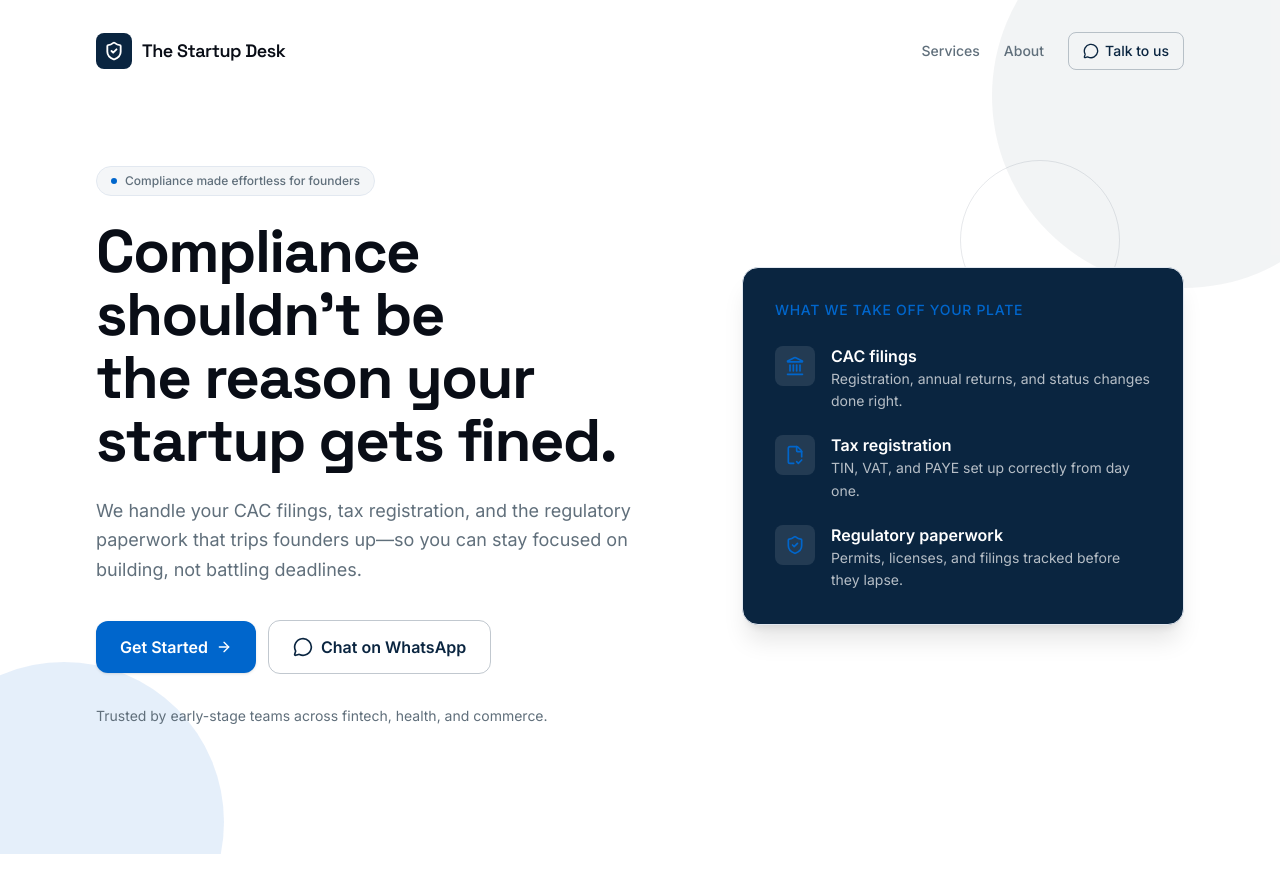
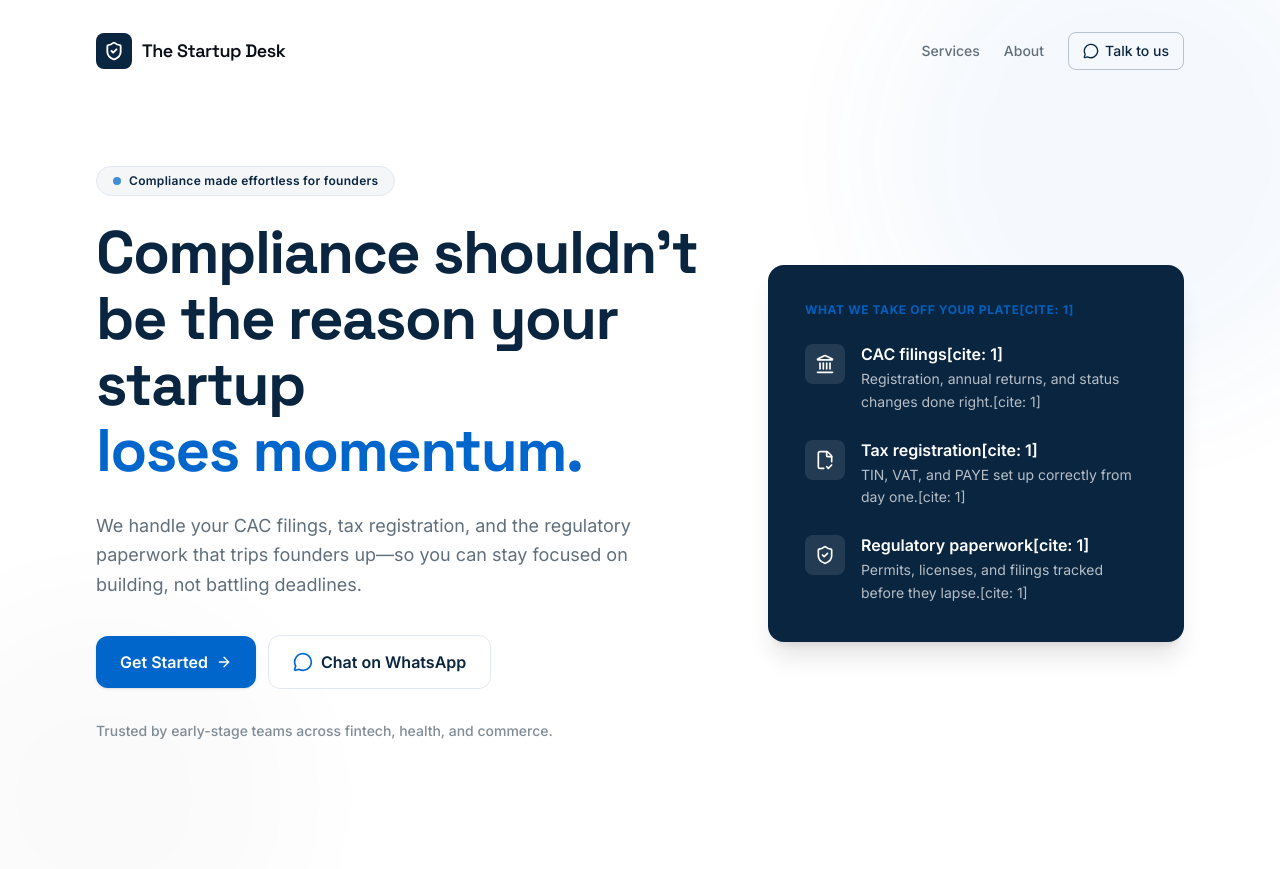
Before and after one commit to Tosin2513/The-Start-up-Desk-, a Next.js app: page / in a window 1280 px wide. Built offline with nearby package versions, Linux system fonts and the light colour scheme.

Commit message:
Refactor Hero component for improved design and layout
Updated the Hero component with a new background and enhanced layout. Improved text styles and added dynamic word sliding effect for the headline.

```diff
--- a/components/hero.tsx
+++ b/components/hero.tsx
@@ -5,38 +5,45 @@ import { whatsappLink } from "@/lib/site"
 
 export function Hero() {
   return (
-    <section className="relative overflow-hidden">
-      {/* subtle geometric backdrop */}
-      <div aria-hidden="true" className="pointer-events-none absolute inset-0">
-        <div className="absolute -right-24 -top-24 h-96 w-96 rounded-full bg-primary/5" />
-        <div className="absolute right-40 top-40 h-40 w-40 rounded-full border border-primary/10" />
-        <div className="absolute -bottom-32 -left-24 h-80 w-80 rounded-full bg-accent/10" />
+    <section className="relative overflow-hidden bg-background">
+      {/* Premium subtle light gradient background accent instead of static AI circles */}
+      <div aria-hidden="true" className="pointer-events-none absolute inset-0 opacity-40">
+        <div className="absolute -right-24 -top-24 h-[500px] w-[500px] rounded-full bg-accent/10 blur-3xl" />
+        <div className="absolute -bottom-32 -left-24 h-[400px] w-[400px] rounded-full bg-primary/5 blur-3xl" />
       </div>
 
       <div className="relative mx-auto flex max-w-6xl flex-col px-6 py-8 lg:px-8">
-        {/* top bar */}
+        {/* Top bar navigation */}
         <SiteHeader />
 
-        {/* hero body */}
-        <div className="grid items-center gap-12 py-16 md:py-24 lg:grid-cols-[1.15fr_0.85fr]">
+        {/* Hero layout structure */}
+        <div className="grid items-center gap-12 py-16 md:py-24 lg:grid-cols-[1.2fr_0.8fr]">
           <div className="max-w-2xl">
             <span
-              className="animate-fade-in-up inline-flex items-center gap-2 rounded-full border border-border bg-muted px-3.5 py-1.5 text-xs font-medium text-muted-foreground"
+              className="animate-fade-in-up inline-flex items-center gap-2 rounded-full border border-border bg-muted px-4 py-1.5 text-xs font-semibold tracking-wide text-primary"
               style={{ animationDelay: "80ms" }}
             >
-              <span className="h-1.5 w-1.5 rounded-full bg-accent" />
+              <span className="h-2 w-2 rounded-full bg-accent animate-pulse" />
               Compliance made effortless for founders
             </span>
 
+            {/* Dynamic, non-static moving word headline */}
             <h1
-              className="animate-fade-in-up mt-6 font-display text-4xl font-bold leading-[1.05] tracking-tight text-balance text-foreground sm:text-5xl lg:text-6xl"
+              className="animate-fade-in-up mt-6 font-display text-4xl font-bold leading-[1.1] tracking-tight text-primary sm:text-5xl lg:text-6xl"
               style={{ animationDelay: "160ms" }}
             >
-              Compliance shouldn&apos;t be the reason your startup gets fined.
+              Compliance shouldn&apos;t be the reason your startup{" "}
+              <span className="animate-word-slide text-accent">
+                <span className="word-slider flex flex-col text-left">
+                  <span>gets fined.</span>
+                  <span>stalls growth.</span>
+                  <span>loses momentum.</span>
+                </span>
+              </span>
             </h1>
 
             <p
-              className="animate-fade-in-up mt-6 max-w-xl text-lg leading-relaxed text-pretty text-muted-foreground"
+              className="animate-fade-in-up mt-6 max-w-xl text-lg leading-relaxed text-muted-foreground"
               style={{ animationDelay: "240ms" }}
             >
               We handle your CAC filings, tax registration, and the regulatory paperwork that
@@ -49,71 +56,71 @@ export function Hero() {
             >
               <Link
                 href="/services"
-                className="group inline-flex items-center justify-center gap-2 rounded-xl bg-accent px-6 py-3.5 text-base font-semibold text-accent-foreground shadow-sm transition-all hover:brightness-105 hover:shadow-md focus-visible:outline-none focus-visible:ring-2 focus-visible:ring-accent focus-visible:ring-offset-2 focus-visible:ring-offset-background"
+                className="group inline-flex items-center justify-center gap-2 rounded-xl bg-accent px-6 py-3.5 text-base font-semibold text-accent-foreground shadow-sm transition-all hover:bg-accent/90 hover:shadow-md focus-visible:outline-none focus-visible:ring-2 focus-visible:ring-accent focus-visible:ring-offset-2"
               >
                 Get Started
                 <ArrowRight className="h-4 w-4 transition-transform group-hover:translate-x-0.5" />
               </Link>
               <a
                 href={whatsappLink(
-                  "Hi The Startup Desk, I'd like to talk about keeping my startup compliant.",
+                  "Hi The Startup Desk, I&apos;d like to talk about keeping my startup compliant.",
                 )}
                 target="_blank"
                 rel="noopener noreferrer"
-                className="inline-flex items-center justify-center gap-2 rounded-xl border border-primary/25 bg-transparent px-6 py-3.5 text-base font-semibold text-primary transition-colors hover:bg-primary/5 focus-visible:outline-none focus-visible:ring-2 focus-visible:ring-primary focus-visible:ring-offset-2 focus-visible:ring-offset-background"
+                className="group inline-flex items-center justify-center gap-2 rounded-xl border border-border bg-card px-6 py-3.5 text-base font-semibold text-primary transition-all hover:bg-muted focus-visible:outline-none focus-visible:ring-2 focus-visible:ring-primary focus-visible:ring-offset-2"
               >
-                <MessageCircle className="h-5 w-5" />
+                <MessageCircle className="h-5 w-5 text-accent transition-transform group-hover:scale-105" />
                 Chat on WhatsApp
               </a>
             </div>
 
             <p
-              className="animate-fade-in-up mt-8 text-sm text-muted-foreground"
+              className="animate-fade-in-up mt-8 text-sm font-medium text-muted-foreground/80"
               style={{ animationDelay: "400ms" }}
             >
               Trusted by early-stage teams across fintech, health, and commerce.
             </p>
           </div>
 
-          {/* supporting card */}
+          {/* Clean, high-contrast structural right card */}
           <div
-            className="animate-fade-in-up relative rounded-2xl border border-border bg-primary p-8 text-primary-foreground shadow-xl"
+            className="animate-fade-in-up relative rounded-2xl border border-primary/10 bg-primary p-8 text-primary-foreground shadow-xl lg:p-9"
             style={{ animationDelay: "300ms" }}
           >
-            <p className="text-sm font-medium uppercase tracking-wider text-accent">
-              What we take off your plate
+            <p className="text-xs font-bold uppercase tracking-wider text-accent/90">
+              What we take off your plate[cite: 1]
             </p>
-            <ul className="mt-6 flex flex-col gap-5">
+            <ul className="mt-6 flex flex-col gap-6">
               <li className="flex items-start gap-4">
-                <span className="mt-0.5 flex h-10 w-10 shrink-0 items-center justify-center rounded-lg bg-primary-foreground/10">
-                  <Landmark className="h-5 w-5 text-accent" />
+                <span className="mt-0.5 flex h-10 w-10 shrink-0 items-center justify-center rounded-lg bg-white/10">
+                  <Landmark className="h-5 w-5 text-white" />
                 </span>
                 <div>
-                  <p className="font-semibold">CAC filings</p>
-                  <p className="text-sm leading-relaxed text-primary-foreground/70">
-                    Registration, annual returns, and status changes done right.
+                  <p className="font-semibold text-white">CAC filings[cite: 1]</p>
+                  <p className="mt-0.5 text-sm leading-relaxed text-white/70">
+                    Registration, annual returns, and status changes done right.[cite: 1]
                   </p>
                 </div>
               </li>
               <li className="flex items-start gap-4">
-                <span className="mt-0.5 flex h-10 w-10 shrink-0 items-center justify-center rounded-lg bg-primary-foreground/10">
-                  <FileCheck2 className="h-5 w-5 text-accent" />
+                <span className="mt-0.5 flex h-10 w-10 shrink-0 items-center justify-center rounded-lg bg-white/10">
+                  <FileCheck2 className="h-5 w-5 text-white" />
                 </span>
                 <div>
-                  <p className="font-semibold">Tax registration</p>
-                  <p className="text-sm leading-relaxed text-primary-foreground/70">
-                    TIN, VAT, and PAYE set up correctly from day one.
+                  <p className="font-semibold text-white">Tax registration[cite: 1]</p>
+                  <p className="mt-0.5 text-sm leading-relaxed text-white/70">
+                    TIN, VAT, and PAYE set up correctly from day one.[cite: 1]
                   </p>
                 </div>
               </li>
               <li className="flex items-start gap-4">
-                <span className="mt-0.5 flex h-10 w-10 shrink-0 items-center justify-center rounded-lg bg-primary-foreground/10">
-                  <ShieldCheck className="h-5 w-5 text-accent" />
+                <span className="mt-0.5 flex h-10 w-10 shrink-0 items-center justify-center rounded-lg bg-white/10">
+                  <ShieldCheck className="h-5 w-5 text-white" />
                 </span>
                 <div>
-                  <p className="font-semibold">Regulatory paperwork</p>
-                  <p className="text-sm leading-relaxed text-primary-foreground/70">
-                    Permits, licenses, and filings tracked before they lapse.
+                  <p className="font-semibold text-white">Regulatory paperwork[cite: 1]</p>
+                  <p className="mt-0.5 text-sm leading-relaxed text-white/70">
+                    Permits, licenses, and filings tracked before they lapse.[cite: 1]
                   </p>
                 </div>
               </li>
```
